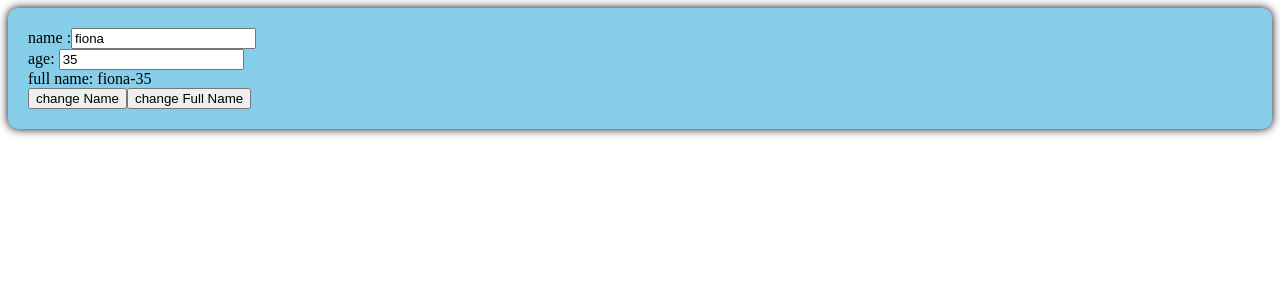
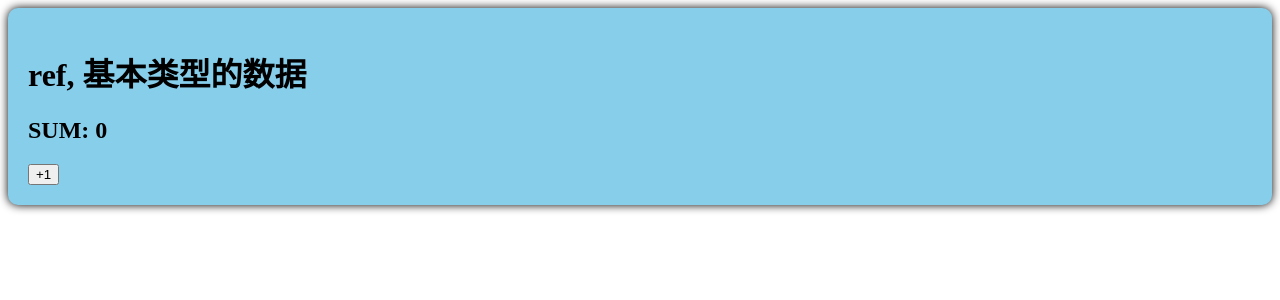
Before and after one commit to dl-chin/monica_vue3, a Vue app: page / in a window 1280 px wide. Shown: the top 300 px of the page. Built offline with nearby package versions, Linux system fonts and the light colour scheme; the HTML template or start-up script is replaced by a standard one.

Commit message:
watch监视ref定义的基本类型的数据

```diff
--- a/src/components/Person.vue
+++ b/src/components/Person.vue
@@ -1,48 +1,31 @@
 <template>
   <div class="person">
-    name :<input id="name" type="text" v-model="name" /> <br/>
-    age: <input id="age" type="text" v-model="age" ><br/>
-    full name: {{ fullname}}<br/>
-
-    <button @click="changeName">change Name</button>
-    <button @click="changeFullName">change Full Name</button>
+    <h1> ref, 基本类型的数据</h1>
+    <h2>SUM: {{sum}} </h2>
+    <button @click="addSum">+1</button>
   </div>
 </template>
 
-<script lang="ts">
-export default {
-  name: "Person",
-};
-</script>
 
 <script lang="ts" setup>
-import {ref, reactive, toRefs, computed} from 'vue'
+import {ref, reactive, toRefs, computed, watch} from 'vue'
 defineOptions({
   name: 'Person'
 })
 // data
-let props = reactive({name:'fiona', age:35})
-let {name,age} = toRefs(props)
-let fullname = computed({
-  get(){
-    return name.value +'-'+ age.value
-  },
-  set(n){
-    console.log(n)
-    let [n1,n2] = n.split('-')
-    name.value = n1
-    age.value = parseInt(n2)
+let sum = ref(0)
 
+ // function
+function addSum() {
+  sum.value++
+}
+
+const stopWatch = watch(sum, (nv,ov)=>{
+  console.log(nv , '---', ov)
+  if (nv > 5) {
+    stopWatch()
   }
 })
-
- // function
-function changeName(){
-  name.value += '~'
-}
-function changeFullName(){
-  name.value = 'Monica-35'
-}
 </script>
 <style>
 .person {
```
